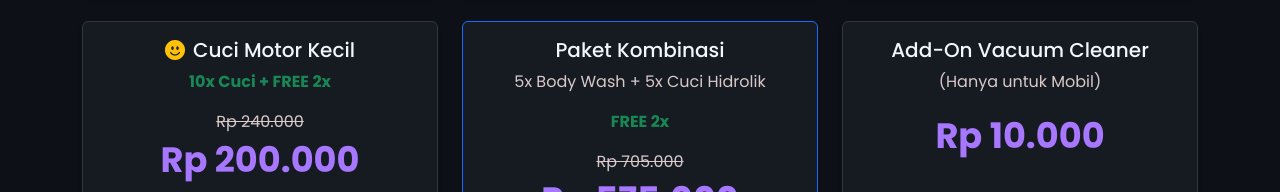
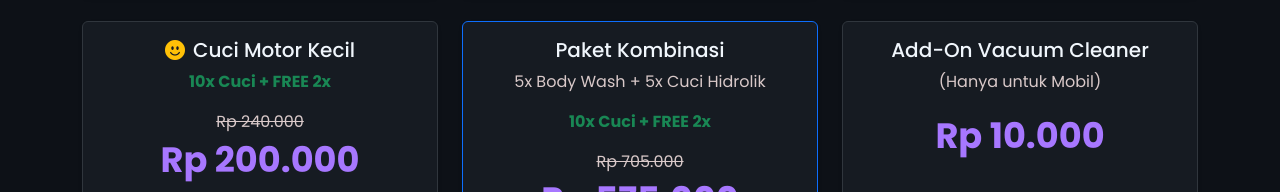
Before and after one commit to ahmadzakiyox/autohidrolik, a website: page public/index.html in a window 1280 px wide. Shown: the part 913-1105 px from the top of the page. Drawn offline with nearby package versions, Linux system fonts and the light colour scheme; no server answers.

Commit message:
Update index.html

```diff
--- a/public/index.html
+++ b/public/index.html
@@ -214,7 +214,7 @@
                         <div class="card-body d-flex flex-column">
                             <h5 class="card-title">Paket Kombinasi</h5>
                             <p class="card-text">5x Body Wash + 5x Cuci Hidrolik</p>
-                            <p class="card-text text-success fw-bold">FREE 2x</p>
+                            <p class="card-text text-success fw-bold">10x Cuci + FREE 2x</p>
                             <div class="price-wrapper">
                                 <span class="original-price"><del>Rp 705.000</del></span>
                                 <p class="price-member">Rp 575.000</p>
```
